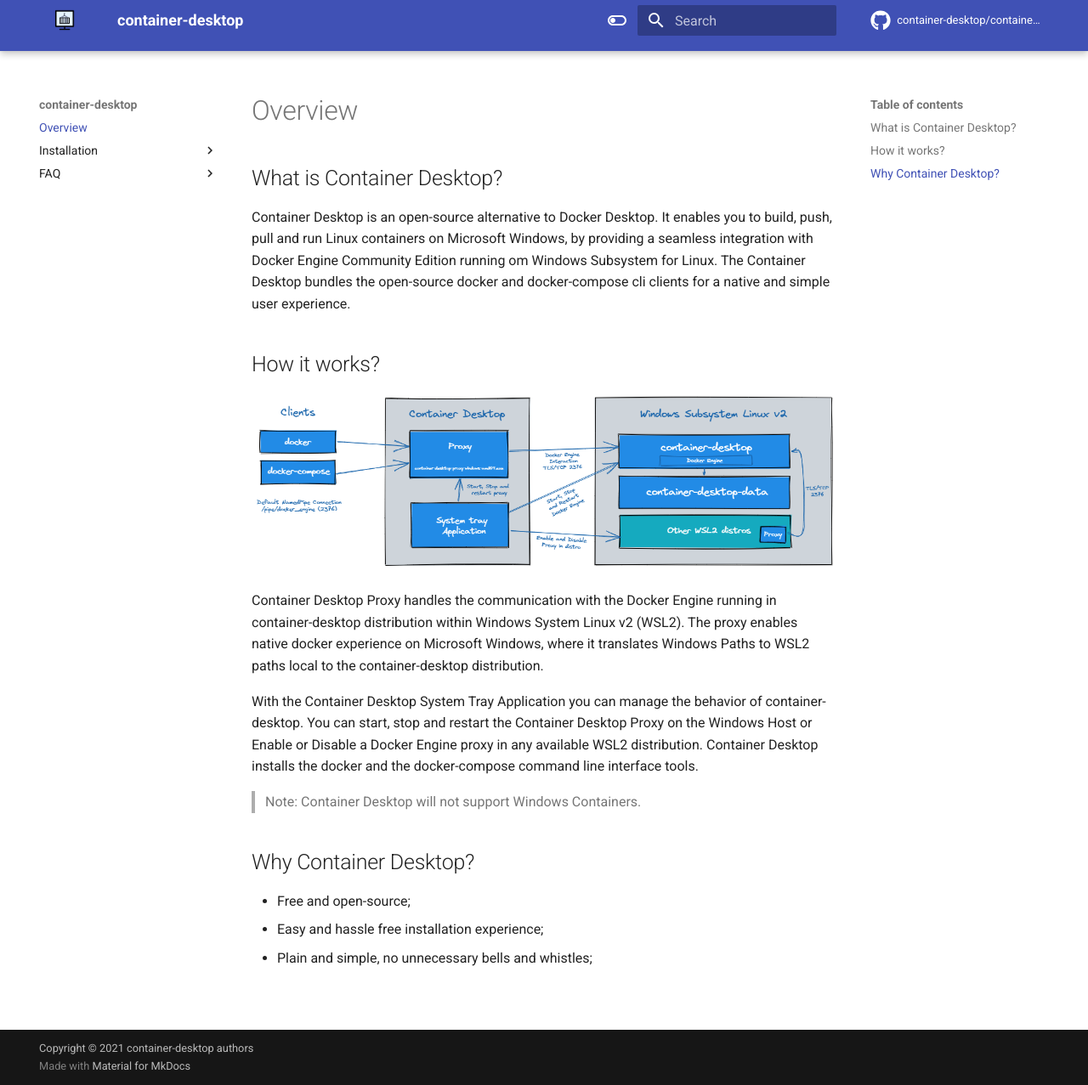
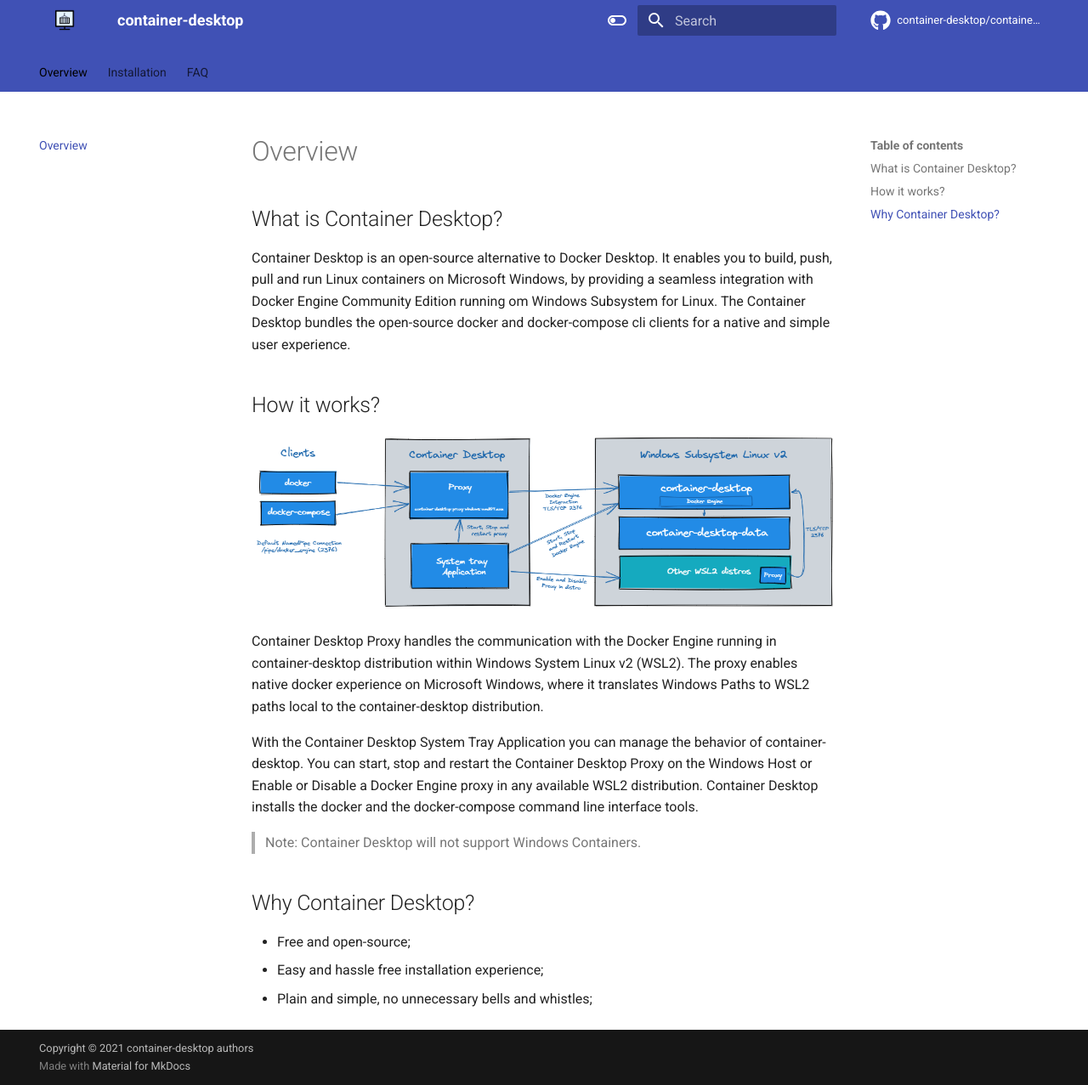
Before and after one commit to container-desktop/container-desktop, an MkDocs documentation site: the page built from docs/index.md, in a window 1280 px wide and 1277 px high. Shown: the whole window at 85% size. Built offline with MkDocs 1.6.1 and Material for MkDocs 9.7.7, drawn with Linux system fonts in a browser that asks for light colours; comment, search, counter and statistics services are not loaded; the version menu is left out.

Commit message:
add navigation to mkdocs

```diff
--- a/mkdocs.yml
+++ b/mkdocs.yml
@@ -28,7 +28,8 @@ theme:
     - navigation.top # show back to top button
     - search.suggest # search suggestions: https://squidfunk.github.io/mkdocs-material/setup/setting-up-site-search/#search-suggestions
     - search.highlight # highlight search term on target page: https://squidfunk.github.io/mkdocs-material/setup/setting-up-site-search/#search-suggestions
-
+    - navigation.expand
+    - navigation.tabs
   palette:
     - media: "(prefers-color-scheme: light)"
       scheme: default
```
